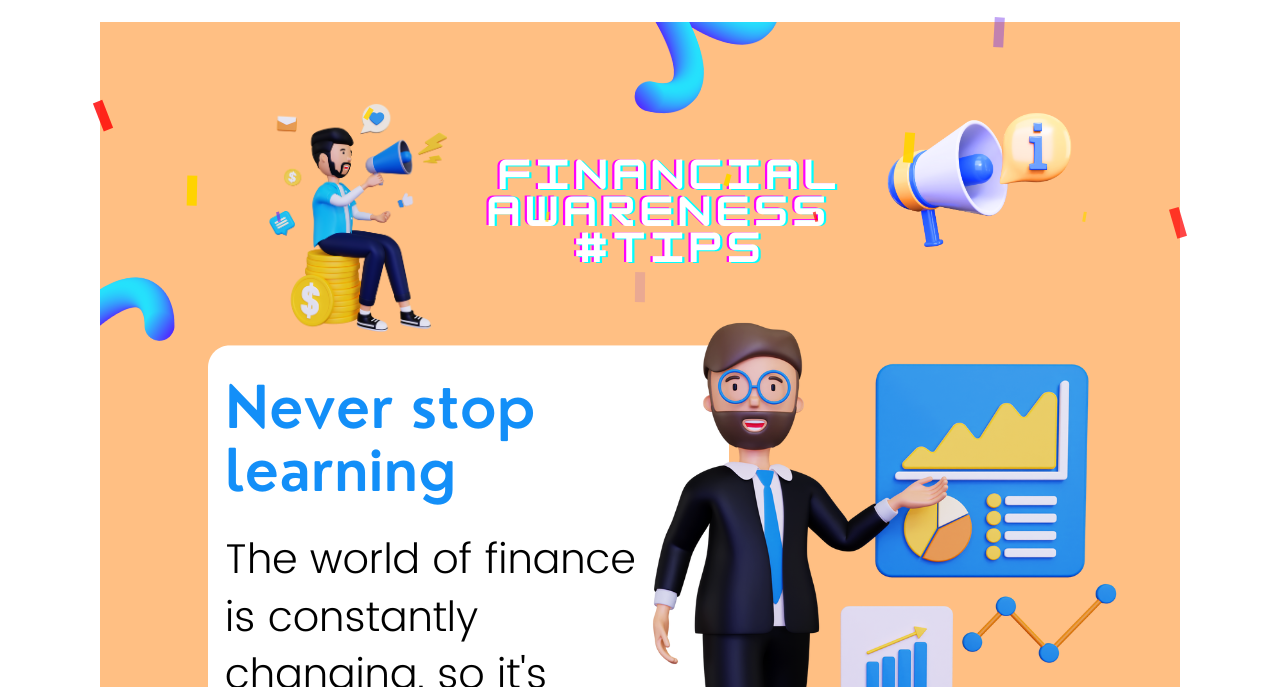
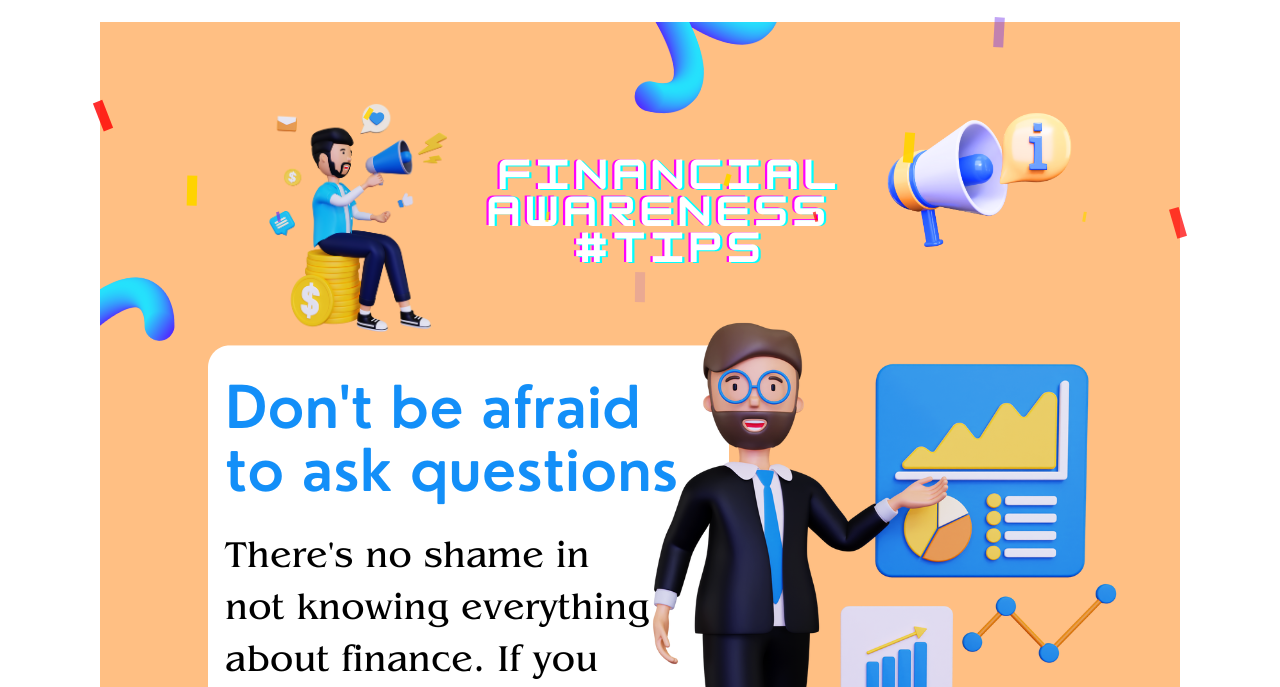
Before and after one commit to mehtachandrashekhar/Finance-literacy-site, a plain HTML site: page index.html in a window 1280 px wide. Shown: the part 113-800 px from the top of the page. Drawn offline with Linux system fonts and the light colour scheme.

Commit message:
update image .png

```diff
--- a/index.html
+++ b/index.html
@@ -48,7 +48,7 @@
   </div>
     <h1>Financial Tip :</h1>
     <figure>
-      <img src="Financial Management Tips.png" alt="Financial tip">
+      <img src="Financial Management Tips 2.png" alt="Financial tip">
     </figure>
   </body>
 </html>
```
